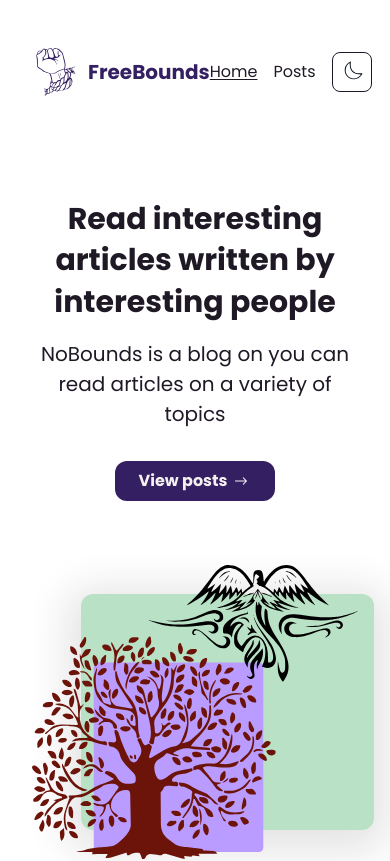
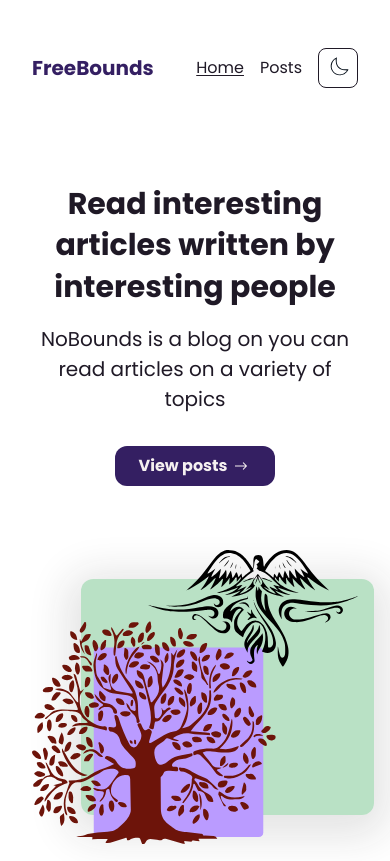
Before and after one commit to Samuele1818/personal-blog, a Next.js app: page / in a window 390 px wide. Shown: the top 861 px of the page. Built offline with nearby package versions, Linux system fonts and the light colour scheme.

Commit message:
Removed Logo in small screen size

```diff
--- a/components/Header/index.tsx
+++ b/components/Header/index.tsx
@@ -23,7 +23,7 @@ const Header: FC = () => {
     return (
         <header className="inline-flex items-center justify-between w-full layout pt-12">
             <Link href="/" className="inline-flex items-center gap-x-2">
-                <Logo className="w-12 h-12 text-main dark:text-mainDark"/>
+                <Logo className="hidden md:block w-12 h-12 text-main dark:text-mainDark"/>
                 <p className="font-extrabold lg-text text-main dark:text-mainDark">FreeBounds</p>
             </Link>
             <div className="inline-flex items-center gap-x-4">
```
